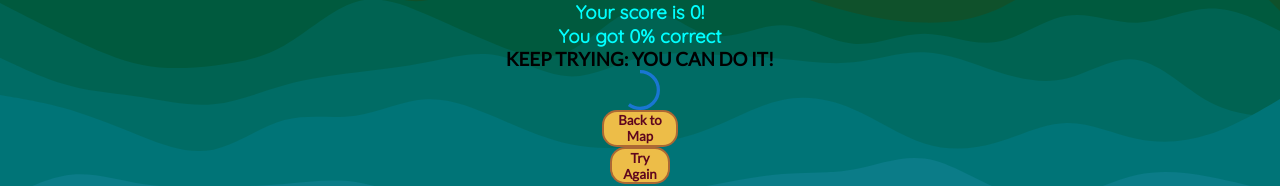
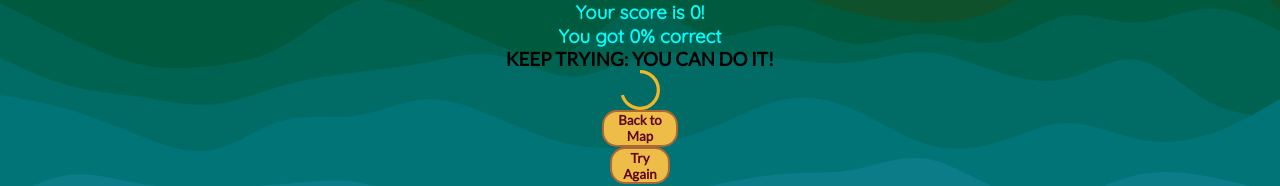
Before and after one commit to SchoolOfCode/final-project_front-end-full-stack-fam, a React (Create React App) app in the folder frontend-final-project/: page /results in a window 1280 px wide. Shown: the part 337-523 px from the top of the page. Built offline with nearby package versions, Linux system fonts and the light colour scheme; a web font is replaced by a local one.

Commit message:
progress wheel functionality done

```diff
--- a/frontend-final-project/src/routes/CircularDeterminate/index.js
+++ b/frontend-final-project/src/routes/CircularDeterminate/index.js
@@ -1,24 +1,43 @@
 import * as React from 'react';
 import Stack from '@mui/material/Stack';
 import CircularProgress from '@mui/material/CircularProgress';
-import './style.css';
+import { createTheme , ThemeProvider } from '@mui/material/styles';
 
-export default function CircularDeterminate(score) {
+
+const theme = createTheme({ palette: {
+    primary: { main : "#F1B728"},
+
+   } })
+
+
+
+export default function CircularDeterminate() {
+
   const [progress, setProgress] = React.useState(0);
 
+    const percentage = 70;
+
   React.useEffect(() => {
-    const timer = setInterval(() => {
-      setProgress((prevProgress) => (prevProgress >= score ? 0 : prevProgress + 10));
-    }, 800);
+        const timer = setTimeout(() => {
+        setProgress((prevProgress) => (prevProgress >= percentage ? 0 : prevProgress + percentage));
+        }, 600);
 
-    return () => {
-      clearInterval(timer);
-    };
-  }, [score]);
+        return () => {
+        clearTimeout(timer);
+        };
+    }, []);
+
+
 
   return (
+
+    <ThemeProvider theme={theme}>
     <Stack className='circular-determinate' spacing={2} direction="row">
+
       <CircularProgress variant="determinate" value={progress} />
+
     </Stack>
+    </ThemeProvider>
+
   );
 }
```
Also changed, not shown: 1 other file (tests, documents, lock files or other folders).
